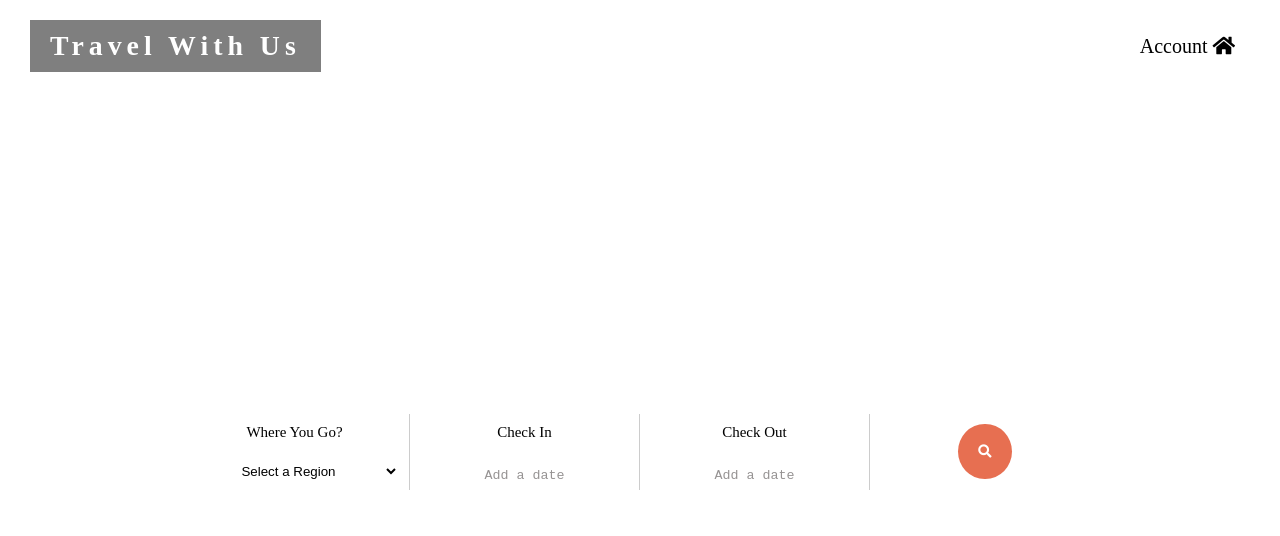
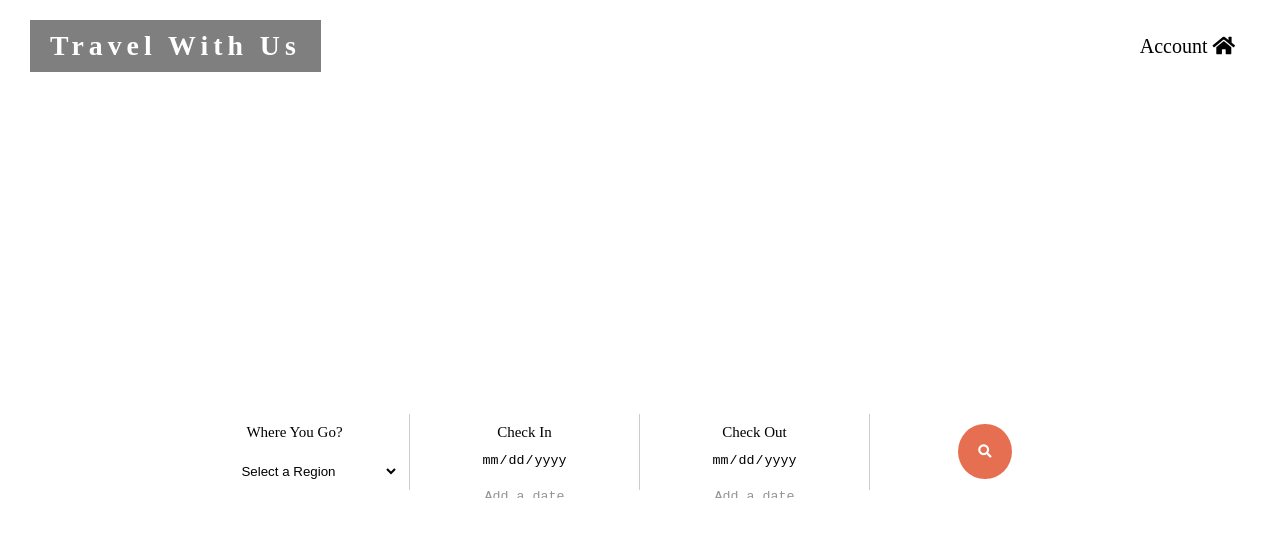
Before and after one commit to reyhaneh-moayeri/frontend-mentorship, a plain HTML site: page frontend-mentorship-challenge-03/up/index.html in a window 1280 px wide. Drawn offline with Linux system fonts and the light colour scheme.

Commit message:
changed style of date input

```diff
--- a/frontend-mentorship-challenge-03/sass/_main.scss
+++ b/frontend-mentorship-challenge-03/sass/_main.scss
@@ -31,13 +31,14 @@ main {
         z-index: 2;
         height: 100%;
         bottom: -0.8rem;
+        text-align: center;
       }
 
       input::after {
         position: absolute;
         content: "Add a date";
         left: 50%;
-        transform: translateX(-50%);
+        transform: translate(-50%, 20px);
         color: rgb(150, 147, 147);
         z-index: -1;
       }
@@ -57,23 +58,6 @@ main {
         width: 100%;
         height: 100%;
         background: transparent;
-      }
-
-      input[type="date"]::-webkit-datetime-edit-text {
-        -webkit-appearance: none;
-        display: none;
-      }
-      input[type="date"]::-webkit-datetime-edit-month-field {
-        -webkit-appearance: none;
-        display: none;
-      }
-      input[type="date"]::-webkit-datetime-edit-day-field {
-        -webkit-appearance: none;
-        display: none;
-      }
-      input[type="date"]::-webkit-datetime-edit-year-field {
-        -webkit-appearance: none;
-        display: none;
       }
     }
 
```
Also changed, not shown: frontend-mentorship-challenge-03/up/css/style.css, 1 other file.
